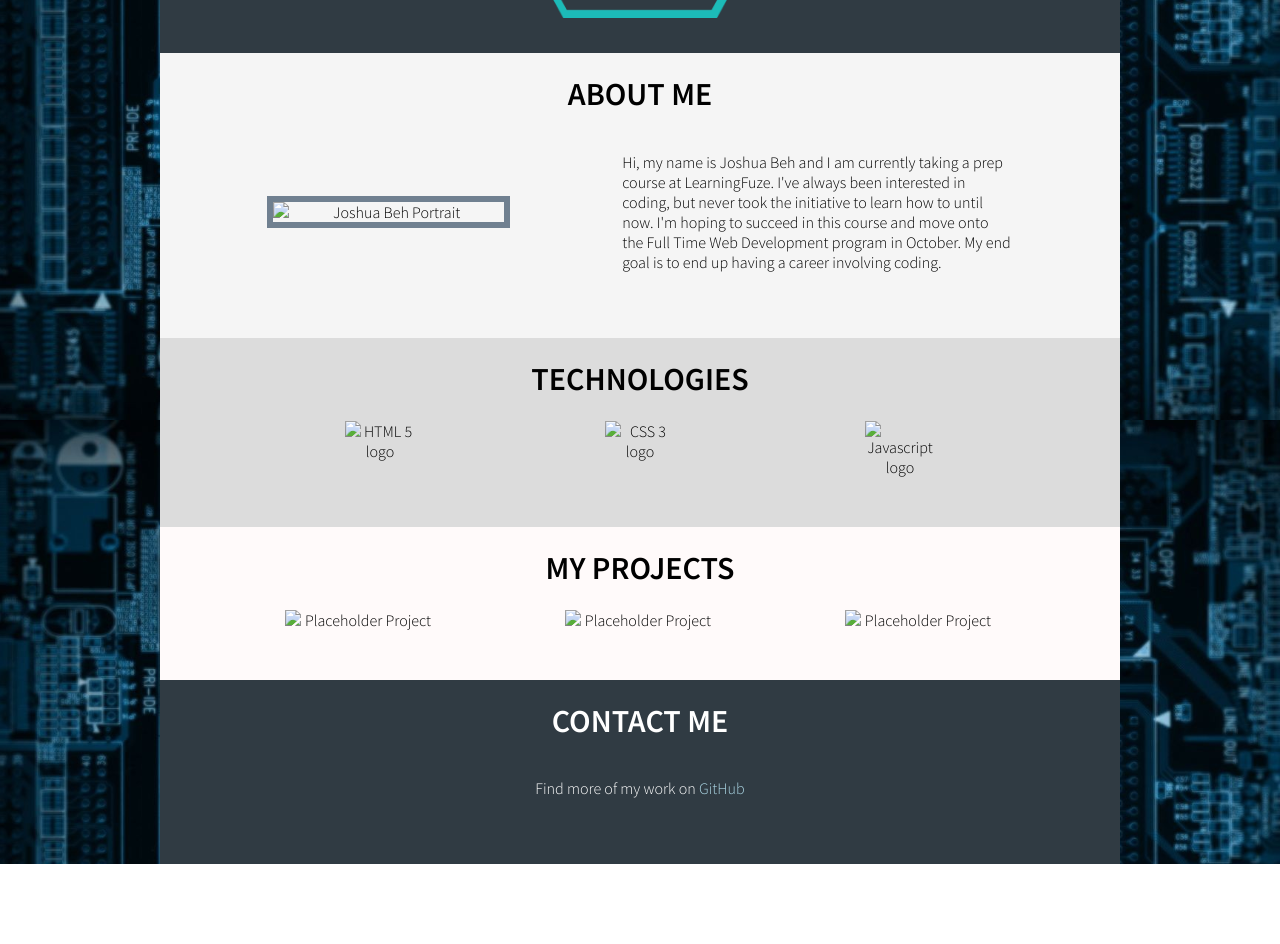
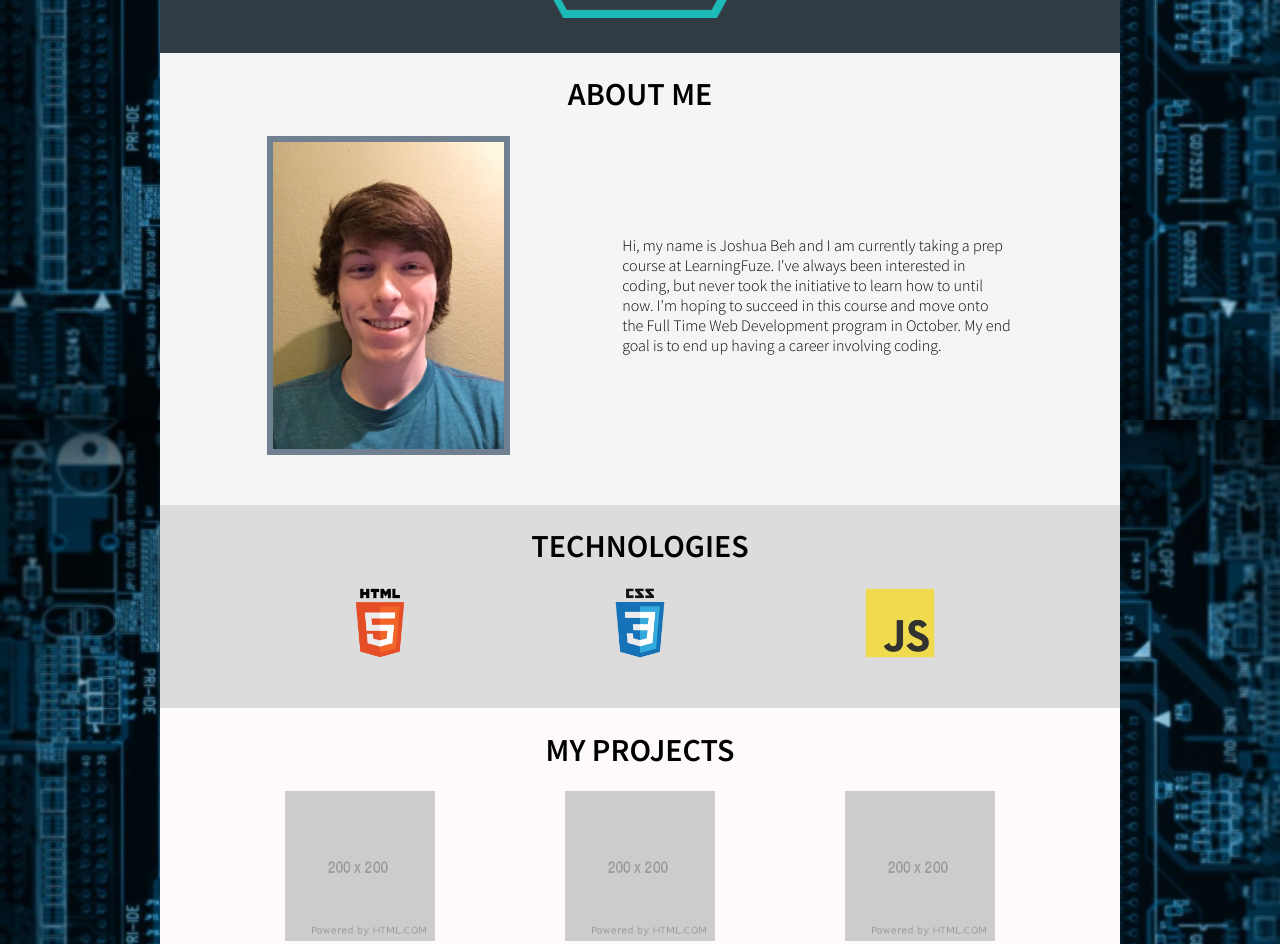
Before and after one commit to JoshuaBeh/prep-portfolio, a website: page index.html in a window 1280 px wide. Shown: the part 380-1324 px from the top of the page. Before the commit the page ends 1244 px from the top, so only its background shows below. Drawn offline with Linux system fonts and the light colour scheme; the site is published under a folder, as on GitHub Pages, so addresses that start at the root find nothing.

Commit message:
change to index.html

```diff
--- a/index.html
+++ b/index.html
@@ -23,7 +23,7 @@
     </div>
     <div id="about" class="row justify-evenly align-center pb-50 about-section">
       <h1 class="col-12">ABOUT ME</h1>
-      <img src="/assets/Joshua-Beh.JPG" alt="Joshua Beh Portrait" class="col-3 about-image">
+      <img src="assets/Joshua-Beh.JPG" alt="Joshua Beh Portrait" class="col-3 about-image">
       <div class="col-5 text-align-reset">
         <p>Hi, my name is Joshua Beh and I am currently taking a prep course at LearningFuze.
           I've always been interested in coding, but never took the initiative to learn how to until now.
@@ -33,15 +33,15 @@
     </div>
     <div id="tech" class="row justify-evenly pb-50 tech-section">
       <h1 class="col-12">TECHNOLOGIES</h1>
-      <img class="col-1" src="/assets/html-logo.png" alt="HTML 5 logo">
-      <img class="col-1" src="/assets/css-logo.png" alt="CSS 3 logo">
-      <img class="col-1" src="/assets/js-logo.png" alt="Javascript logo">
+      <img class="col-1" src="assets/html-logo.png" alt="HTML 5 logo">
+      <img class="col-1" src="assets/css-logo.png" alt="CSS 3 logo">
+      <img class="col-1" src="assets/js-logo.png" alt="Javascript logo">
     </div>
     <div id="projects" class="row justify-evenly pb-50 projects-section">
       <h1 class="col-12">MY PROJECTS</h1>
-      <img class="col-2" src="/assets/placeholder-project.png" alt="Placeholder Project">
-      <img class="col-2" src="/assets/placeholder-project.png" alt="Placeholder Project">
-      <img class="col-2" src="/assets/placeholder-project.png" alt="Placeholder Project">
+      <img class="col-2" src="assets/placeholder-project.png" alt="Placeholder Project">
+      <img class="col-2" src="assets/placeholder-project.png" alt="Placeholder Project">
+      <img class="col-2" src="assets/placeholder-project.png" alt="Placeholder Project">
     </div>
     <div id="contact" class="row justify-center pb-50 white-text contact-section">
       <h1 class="col-12">CONTACT ME</h1>
```
